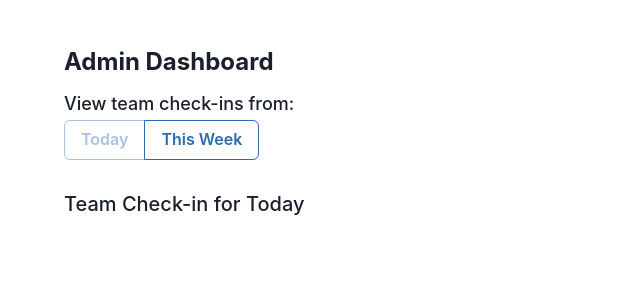
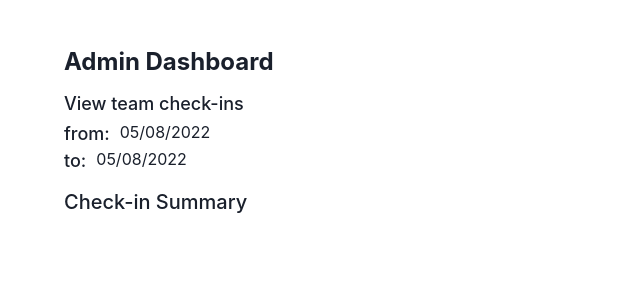
Before and after one commit to nramkissoon/Kona-take-home, a Next.js app: page / in a window 1280 px wide. Shown: the top 300 px of the page, without its empty margins (0-640 px from the left). Built offline with nearby package versions, Linux system fonts and the light colour scheme.

Commit message:
implement date range picker

```diff
--- a/src/components/AggregationLevelButtonGroup.tsx
+++ /dev/null
@@ -1,27 +0,0 @@
-import { Button, ButtonGroup } from "@chakra-ui/react";
-
-export const AggregationLevelButtonGroup = ({
-  currentSelection,
-  setAggregationLevel,
-}: {
-  currentSelection: "today" | "week";
-  setAggregationLevel: (aggregationLevel: "today" | "week") => void;
-}) => {
-  return (
-    <ButtonGroup variant="outline" isAttached size="md" colorScheme="blue">
-      <Button
-        onClick={() => setAggregationLevel("today")}
-        mr="-px"
-        isDisabled={currentSelection === "today"}
-      >
-        Today
-      </Button>
-      <Button
-        onClick={() => setAggregationLevel("week")}
-        isDisabled={currentSelection === "week"}
-      >
-        This Week
-      </Button>
-    </ButtonGroup>
-  );
-};
--- /dev/null
+++ b/src/components/DateRangePicker.tsx
@@ -0,0 +1,54 @@
+import { Box, Flex, Heading } from "@chakra-ui/react";
+import DatePicker from "react-datepicker";
+import "react-datepicker/dist/react-datepicker.css";
+
+export const DateRangePicker = ({
+  startDate,
+  endDate,
+  setEndDate,
+  setStartDate,
+}: {
+  startDate: Date;
+  endDate: Date;
+  setStartDate: (date: Date) => void;
+  setEndDate: (date: Date) => void;
+}) => {
+  return (
+    <>
+      <Heading
+        as="h3"
+        textAlign="left"
+        w="full"
+        fontSize="lg"
+        fontWeight="medium"
+        mb=".3em"
+      >
+        View team check-ins
+      </Heading>
+      <Flex>
+        <Box mr="10px" fontSize="lg" fontWeight="medium">
+          from:{" "}
+        </Box>
+        <DatePicker
+          selected={startDate}
+          onChange={(date: Date) => setStartDate(date)}
+        />
+      </Flex>
+
+      <Flex>
+        <Box mr="10px" fontSize="lg" fontWeight="medium">
+          to:{" "}
+        </Box>
+        <DatePicker
+          selected={endDate}
+          onChange={(date: Date) => setEndDate(date)}
+        />
+      </Flex>
+      {endDate < startDate && (
+        <Box color="red.500" fontWeight="medium">
+          End date must be after start date!
+        </Box>
+      )}
+    </>
+  );
+};
--- a/src/pages/index.tsx
+++ b/src/pages/index.tsx
@@ -1,13 +1,12 @@
-import { AggregationLevelButtonGroup } from "@/components/AggregationLevelButtonGroup";
+import { DateRangePicker } from "@/components/DateRangePicker";
 import { PageContainer } from "@/components/PageContainer";
 import { Box, Heading } from "@chakra-ui/react";
 import type { NextPage } from "next";
-import React from "react";
+import { useState } from "react";
 
 const Home: NextPage = () => {
-  const [aggregationLevel, setAggregationLevel] = React.useState<
-    "today" | "week"
-  >("today");
+  const [startDate, setStartDate] = useState(new Date());
+  const [endDate, setEndDate] = useState(new Date());
   return (
     <PageContainer>
       <Box>
@@ -16,22 +15,14 @@ const Home: NextPage = () => {
         </Heading>
       </Box>
       <Box mt="1em">
-        <Heading
-          as="h2"
-          textAlign="left"
-          w="full"
-          fontSize="lg"
-          fontWeight="medium"
-          mb=".3em"
-        >
-          View team check-ins from:
-        </Heading>
-        <AggregationLevelButtonGroup
-          setAggregationLevel={setAggregationLevel}
-          currentSelection={aggregationLevel}
+        <DateRangePicker
+          setEndDate={setEndDate}
+          setStartDate={setStartDate}
+          startDate={startDate}
+          endDate={endDate}
         />
       </Box>
-      <Box mt="2em">
+      <Box mt="1em">
         <Heading
           as="h2"
           textAlign="left"
@@ -40,8 +31,7 @@ const Home: NextPage = () => {
           fontWeight="medium"
           mb=".3em"
         >
-          Team Check-in for{" "}
-          {aggregationLevel === "today" ? "Today" : "This Week"}
+          Check-in Summary
         </Heading>
       </Box>
     </PageContainer>
```
Also changed, not shown: package.json (+6 -4 lines), 1 other file (tests, documents, lock files or other folders).
